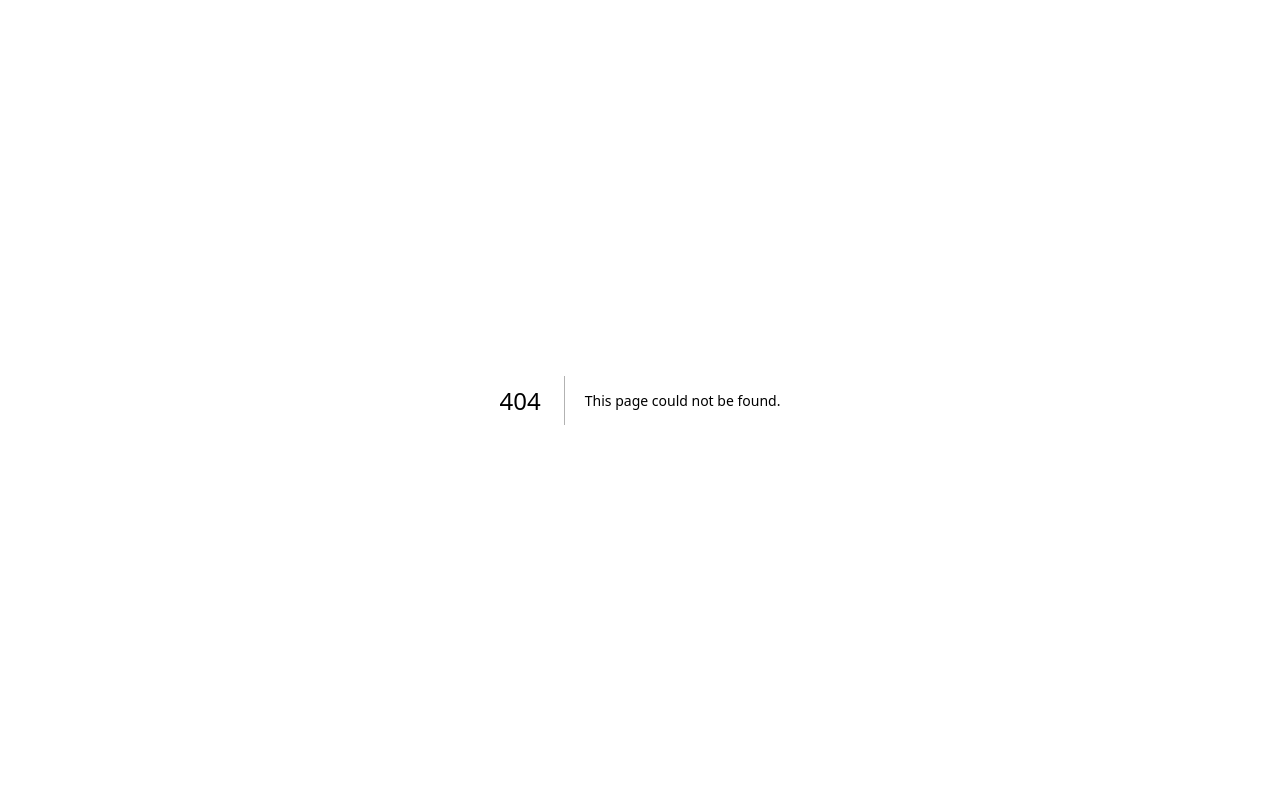
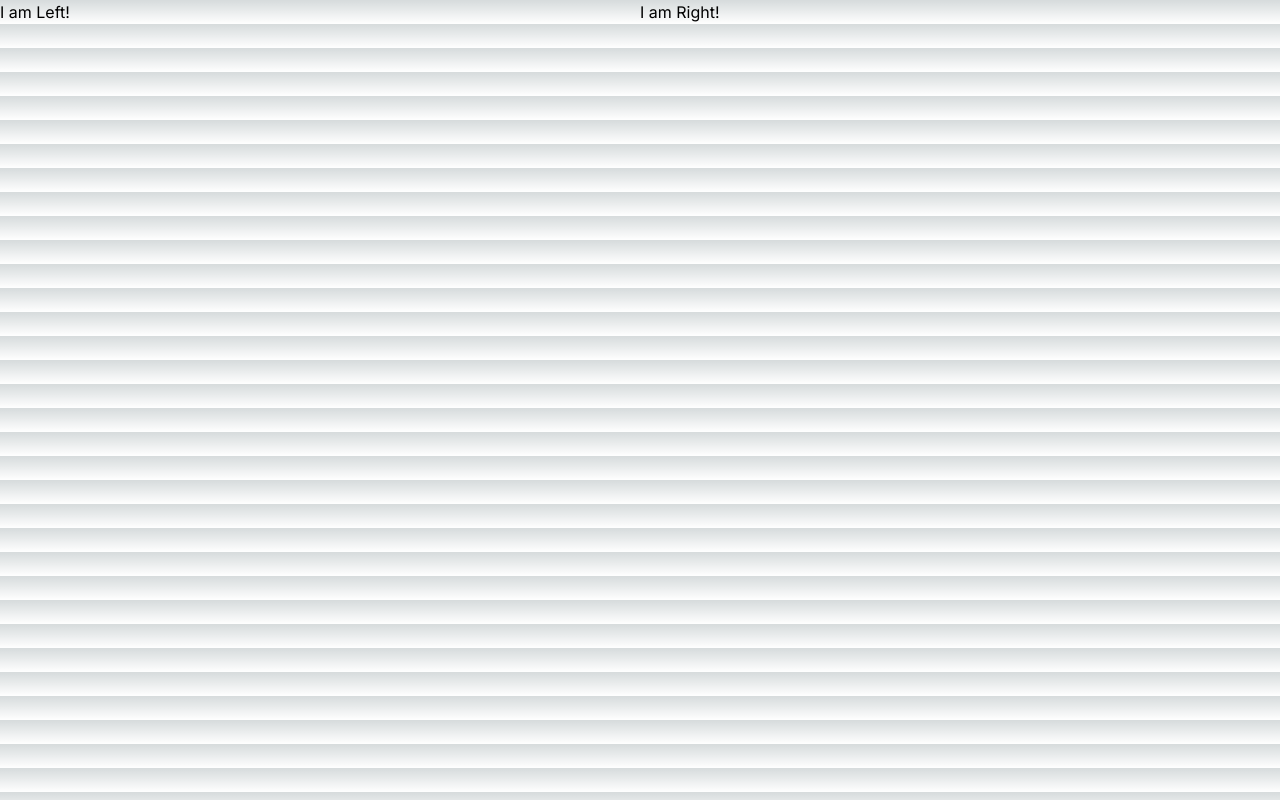
Before and after one commit to gustcomer/react-designpatterns-incineration, a Next.js app: page /experiments/005-split-screen-enhanced-sc-children in a window 1280 px wide. Before the commit this address had no page. Built offline with nearby package versions, Linux system fonts and the light colour scheme.

Commit message:
feature: split-screen-enhanced-sc with children

```diff
--- /dev/null
+++ b/src/app/experiments/005-split-screen-enhanced-sc-children/page.tsx
@@ -0,0 +1,23 @@
+"use client"
+
+import SplitScreen from "@/components/split-screen-enhanced-sc-children"
+
+interface SideProps {
+  title: string
+}
+
+const LeftSideComp: React.FC<SideProps> = ({title}) => {
+  return <h2>I am {title}!</h2>
+};
+
+const RightSideComp: React.FC<SideProps> = ({title}) => {
+  return <h2>I am {title}!</h2>
+};
+
+export default function Home() {
+  return (
+  <SplitScreen leftWidth={1} rightWidth={1}>
+    <LeftSideComp title={'Left'} />
+    <RightSideComp title={'Right'}/>
+  </SplitScreen>);
+}
--- /dev/null
+++ b/src/components/split-screen-enhanced-sc-children.tsx
@@ -0,0 +1,34 @@
+"use client"
+
+import React, { ReactNode } from "react";
+import styled from "styled-components";
+
+interface ComponentProps {
+  children: [ReactNode, ReactNode],
+  leftWidth?: number,
+  rightWidth?: number
+}
+
+const Container = styled.div`
+  display: flex;
+`
+
+const Panel = styled.div<{ flex: number }>`
+  flex: ${props => props.flex};
+`
+
+const SplitScreenEnhanced: React.FC<ComponentProps> = ({children, leftWidth=1, rightWidth=1}) => {
+  const [left, right] = children;
+  return (
+    <Container>
+      <Panel flex={leftWidth}>
+        {left}
+      </Panel>
+      <Panel flex={rightWidth}>
+        {right}
+      </Panel>
+    </Container>
+  );
+};
+
+export default SplitScreenEnhanced;
```
